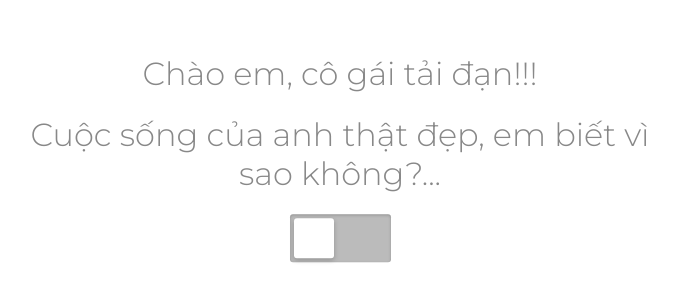
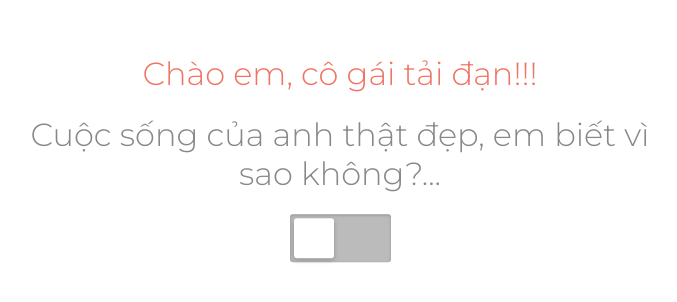
Before and after one commit to vanloc0301/vanloc0301.github.io, a plain HTML site: page index.html in a window 1280 px wide. Shown: the part 250-552 px from the top of the page, without its empty margins (300-977 px from the left). Drawn offline with nearby package versions, Linux system fonts and the light colour scheme.

Commit message:
Update index.html

```diff
--- a/index.html
+++ b/index.html
@@ -15,7 +15,7 @@
 <body>
 
 <label class="button-toggle-wrap">
-  <h1 class="my-text">Chào em, cô gái tải đạn!!!</h1>
+  <h1 style="font-weight: 300;color: #f07464;">Chào em, cô gái tải đạn!!!</h1>
   <h1 class="my-text">Cuộc sống của anh thật đẹp, em biết vì sao không?...</h1>
   <input class="toggler" type="checkbox" data-toggle="button-toggle"/>
   <div class="button-toggle">
```
